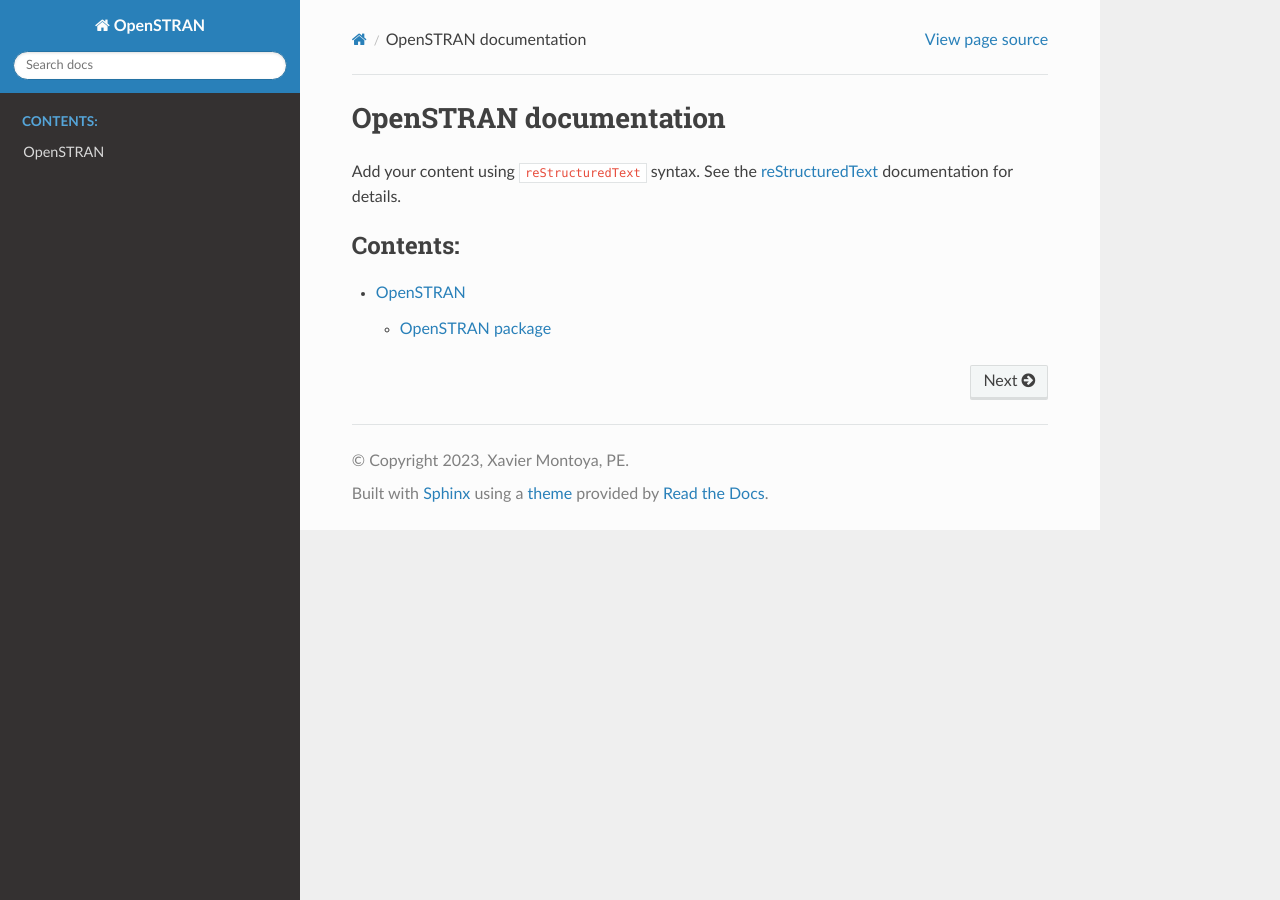
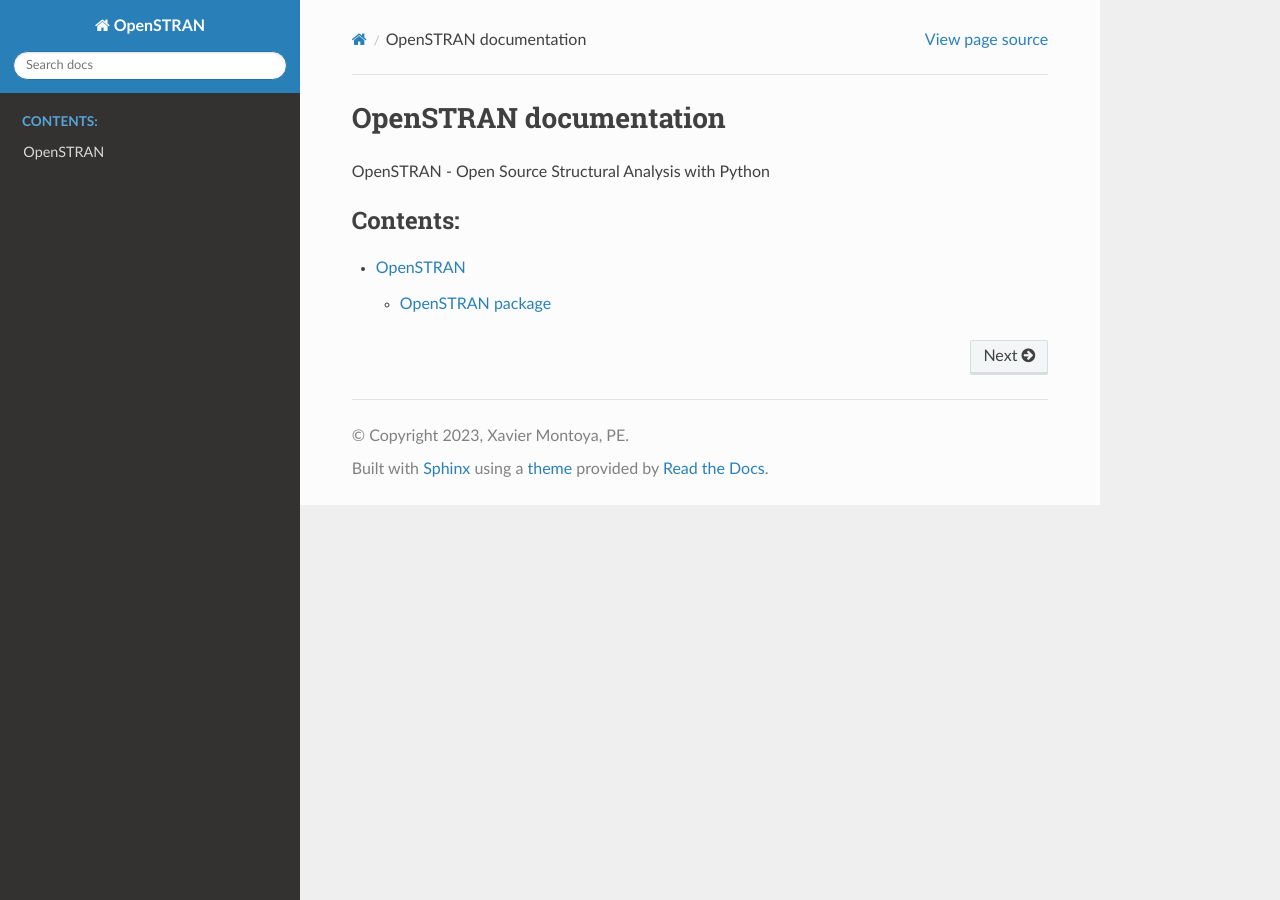
Before and after one commit to 3l-Sabio/OpenSTRAN, a Sphinx documentation site: the page built from docs/source/index.rst, in a window 1280 px wide. Built offline with Sphinx 7.4.7 and the Read the Docs theme 3.1.0, drawn with Linux system fonts in a browser that asks for light colours.

Commit message:
update docs

```diff
--- a/docs/source/index.rst
+++ b/docs/source/index.rst
@@ -6,10 +6,7 @@
 OpenSTRAN documentation
 =======================
 
-Add your content using ``reStructuredText`` syntax. See the
-`reStructuredText <https://www.sphinx-doc.org/en/master/usage/restructuredtext/index.html>`_
-documentation for details.
-
+OpenSTRAN - Open Source Structural Analysis with Python
 
 .. toctree::
    :maxdepth: 2
```
